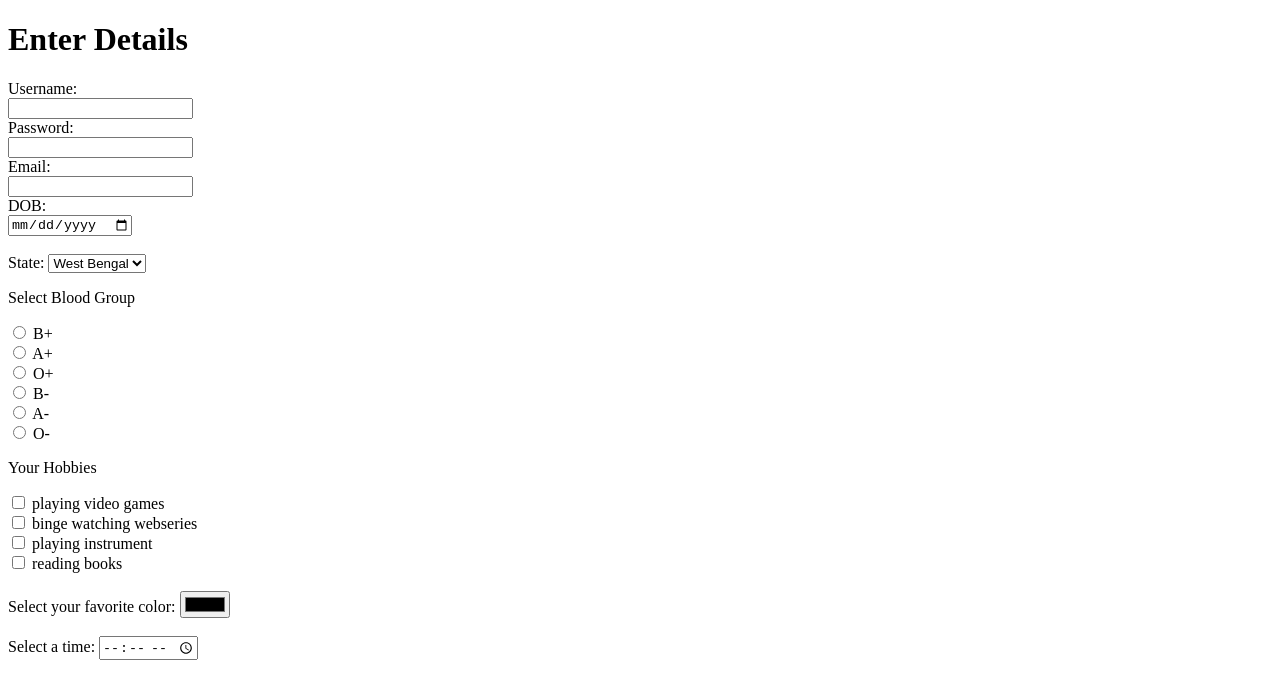
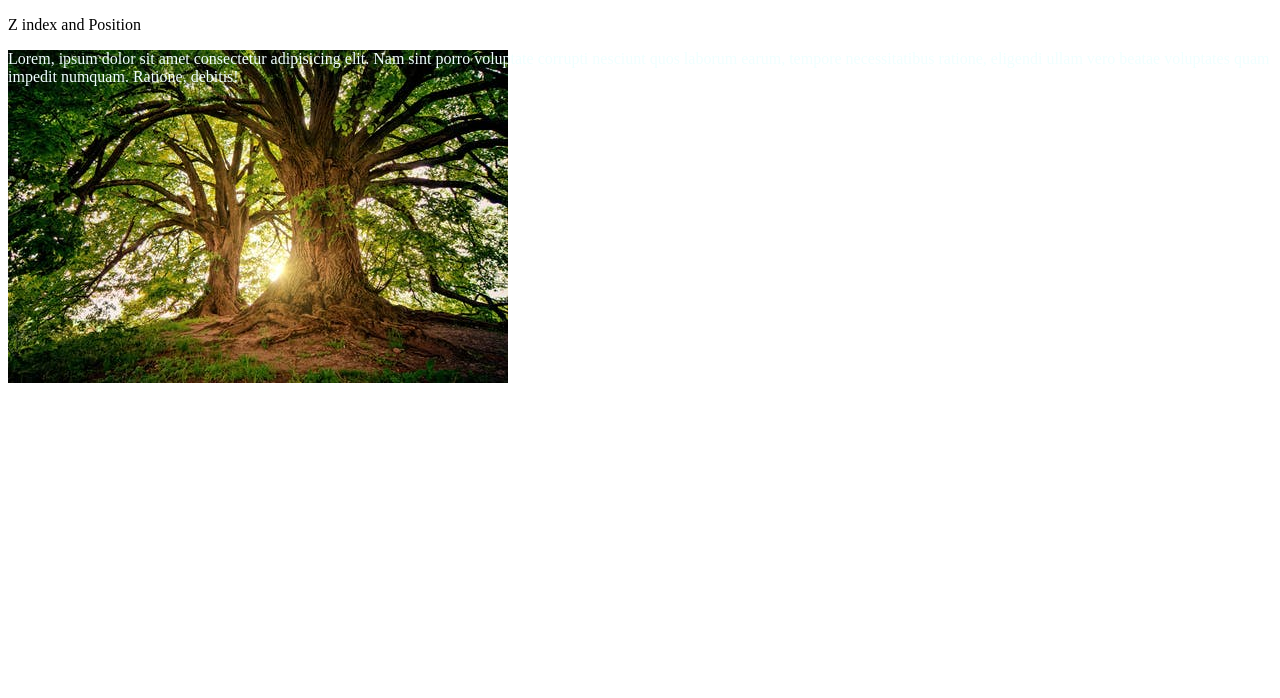
Before and after one commit to souparno24/html-kreeti, a plain HTML site: page index.html in a window 1280 px wide. Drawn offline with Linux system fonts and the light colour scheme.

Commit message:
Z index Positioning

```diff
--- a/index.html
+++ b/index.html
@@ -1,64 +1,34 @@
 <!DOCTYPE html>
 <html lang="en">
 <head>
+  <style>
+    .container {
+  position: relative;
+}
+       .para{
+      position: relative;
+      left: 0px;
+      top: 0px;
+      color: azure;
+    }
+    img {
+      position: absolute;
+      left: 0px;
+      top: 0px;
+      z-index: -1;}
+
+    </style>
     <meta charset="UTF-8">
     <meta http-equiv="X-UA-Compatible" content="IE=edge">
     <meta name="viewport" content="width=device-width, initial-scale=1.0">
     <title>Home</title>
 </head>
 <body>
-   <h1>Enter Details</h1>
-   <form>
-    <label for="username">Username:</label><br>
-    <input type="text" id="username" name="username"><br>
-    <label for="pwd">Password:</label><br>
-    <input type="password" id="pwd" name="pwd"><br>
-    <label for="email">Email:</label><br>
-    <input type="email" id="email" name="email"><br>
-    <label for="birthday">DOB:</label><br>
-    <input type="date" id="birthday" name="birthday"><br>
-
-
-
-    <br><label for="state">State:</label>
-
-<select name="state" id="state">
-  <option value="wb">West Bengal</option>
-  <option value="maha">Maharashtra</option>
-  <option value="karnataka">Karnataka</option>
-  <option value="ori">Orissa</option>
-</select>
-    <p>Select Blood Group</p>
-
-    <input type="radio" id="b" name="blood_group" value="B+">
-    <label for="b">B+</label><br>
-    <input type="radio" id="a" name="blood_group" value="A+">
-    <label for="a">A+</label><br>
-    <input type="radio" id="o+" name="blood_group" value="O+">
-    <label for="o+">O+</label><br>
-    <input type="radio" id="b-" name="blood_group" value="B-">
-    <label for="b-">B-</label><br>
-    <input type="radio" id="a-" name="blood_group" value="A-">
-    <label for="a-">A-</label><br>
-    <input type="radio" id="o-" name="blood_group" value="O-">
-    <label for="o-">O-</label><br>
-
-    <p>Your Hobbies</p>
-    <input type="checkbox" id="1" name="1" value="games">
-    <label for="1"> playing video games</label><br>
-    <input type="checkbox" id="2" name="vehicle2" value="web">
-    <label for="2"> binge watching webseries</label><br>
-    <input type="checkbox" id="3" name="3" value="ins">
-    <label for="vehicle3">playing instrument</label><br>
-    <input type="checkbox" id="4" name="4" value="books">
-    <label for="4"> reading books</label><br>
-
-    <br><label for="favcolor">Select your favorite color:</label>
-    <input type="color" id="favcolor" name="favcolor"><br>
-
-    <br><label for="appt">Select a time:</label>
-    <input type="time" id="appt" name="appt"><br>
-  </form>
+  <p>Z index and Position</p>
+  <div class="container">
+    <img src="tree.jpeg">
+    <p class="para">Lorem, ipsum dolor sit amet consectetur adipisicing elit. Nam sint porro voluptate corrupti nesciunt quos laborum earum, tempore necessitatibus ratione, eligendi ullam vero beatae voluptates quam impedit numquam. Ratione, debitis!</p>
+  </div>
 
 </body>
 </html>
```
Also changed, not shown: tree.jpeg (added).
